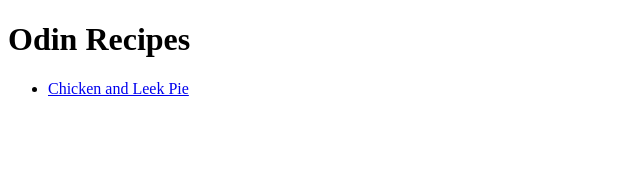
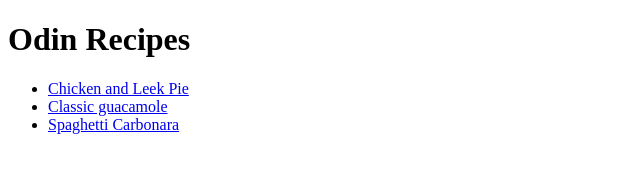
Before and after one commit to Angelov12/odin-recipes, a plain HTML site: page index.html in a window 1280 px wide. Shown: the whole page, without its empty margins (0-640 px from the left). Drawn offline with Linux system fonts and the light colour scheme.

Commit message:
new links added
links for classic guacamole and spaghetti carbonara added

```diff
--- a/index.html
+++ b/index.html
@@ -9,6 +9,8 @@
     <h1>Odin Recipes</h1>
     <ul>
         <li><a href="recipes/ChickenandLeekPie.html">Chicken and Leek Pie</a></li>
+        <li><a href="recipes/ClassicGuacamole.html">Classic guacamole</a></li>
+        <li><a href="recipes/SpaghettiCarbonara.html">Spaghetti Carbonara</a></li>
     </ul>
 </body>
 </html>
```
